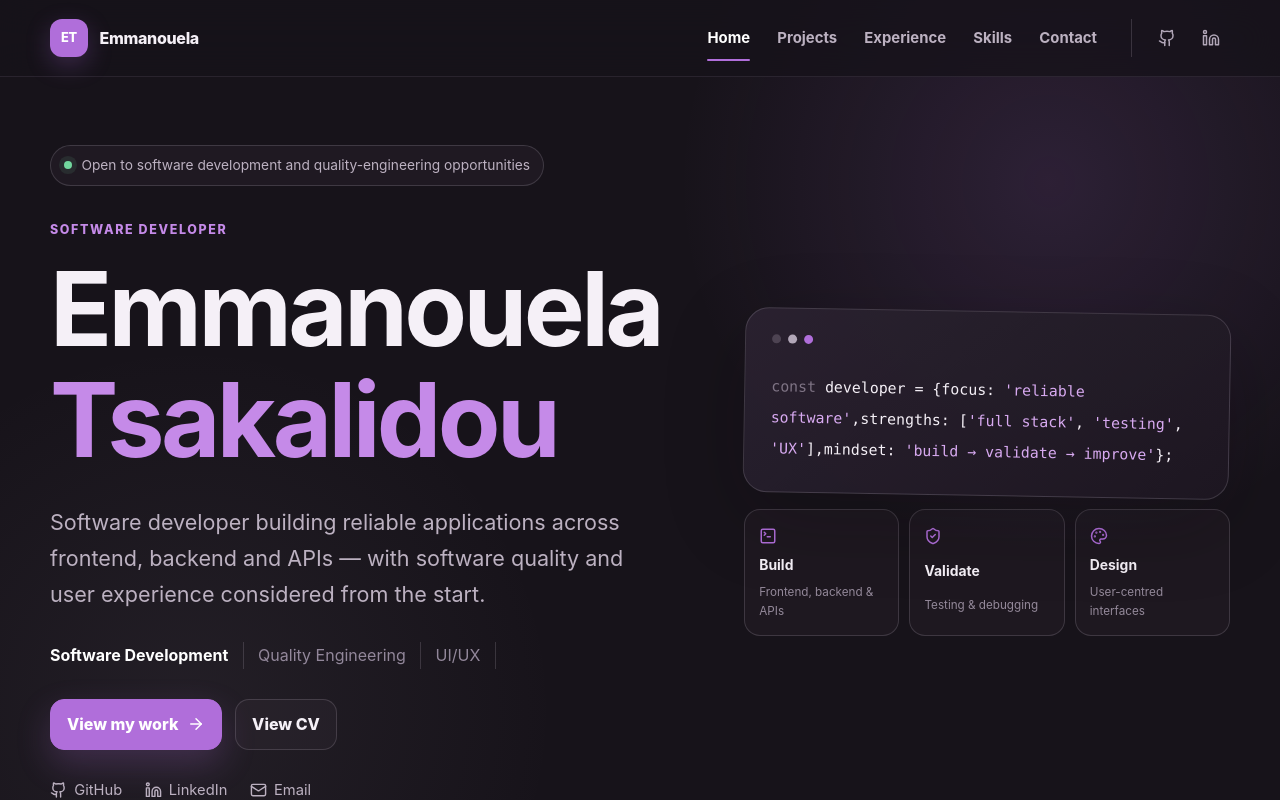
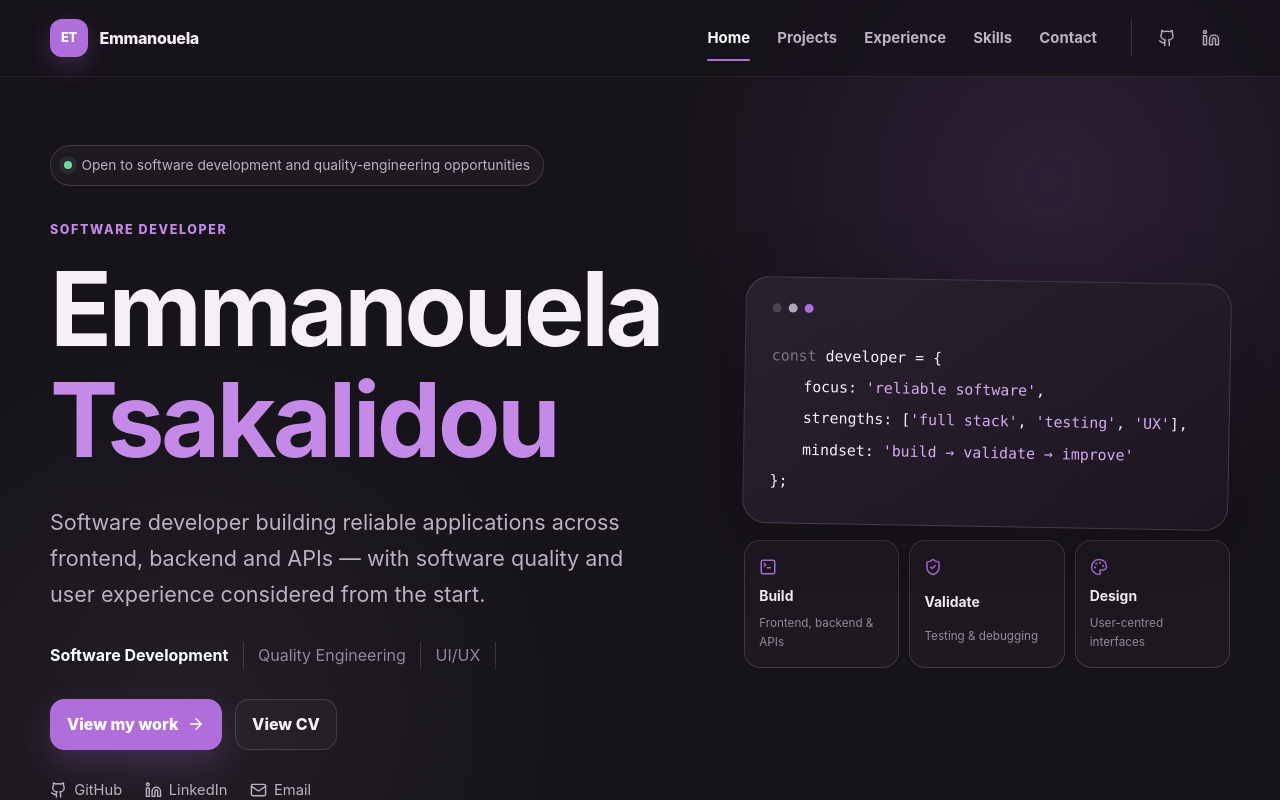
Before and after one commit to EmmaTsak/portfolio, a React (Vite) app: page / in a window 1280 px wide. Shown: the top 800 px of the page. Built offline with nearby package versions, Linux system fonts and the light colour scheme; no server answers.

Commit message:
Add styles for code lines in global.css
Added styles for code line display and indentation.

```diff
--- a/src/styles/global.css
+++ b/src/styles/global.css
@@ -93,6 +93,14 @@ p { color: var(--muted); }
 .resume-header { display: flex; justify-content: space-between; gap: 30px; align-items: end; margin-bottom: 38px; }.resume-header h1 { font-size: clamp(2.6rem,6vw,5rem); max-width: 780px; margin-bottom: 15px; }.resume-frame { width: 100%; height: 980px; border: 1px solid var(--line); border-radius: 20px; background: #fff; }
 .state-page { min-height: 100svh; display: grid; place-items: center; padding: 110px 20px 70px; }.state-card { max-width: 720px; width: 100%; text-align: center; padding: 55px; border: 1px solid var(--line); border-radius: 28px; background: rgba(42,34,48,.4); }.state-card > svg { width: 46px; height: 46px; color: var(--purple); }.state-card h1 { font-size: clamp(2.6rem,7vw,5rem); margin: 18px 0; }.state-card .button-row { justify-content: center; }.route-code { display: block; margin-top: 36px; color: #9e91a5; background: #151117; border: 1px solid var(--line); border-radius: 14px; padding: 12px; overflow-wrap: anywhere; }.offline-banner { position: fixed; z-index: 150; left: 50%; transform: translateX(-50%); top: 84px; max-width: min(650px, calc(100% - 28px)); background: #2d2331; border: 1px solid var(--purple); color: white; padding: .72rem 1rem; border-radius: 14px; display: flex; gap: .6rem; align-items: center; box-shadow: var(--shadow); }.offline-banner svg { width: 18px; }
 .reveal { opacity: 0; transform: translateY(20px); transition: opacity .6s ease, transform .6s ease; }.reveal--visible { opacity: 1; transform: none; }
+.code-line {
+  display: block;
+}
+
+.code-line--indent {
+  padding-left: 2rem;
+}
+
 .recommendation-card {
   max-width: 900px;
   padding: 42px;
```
